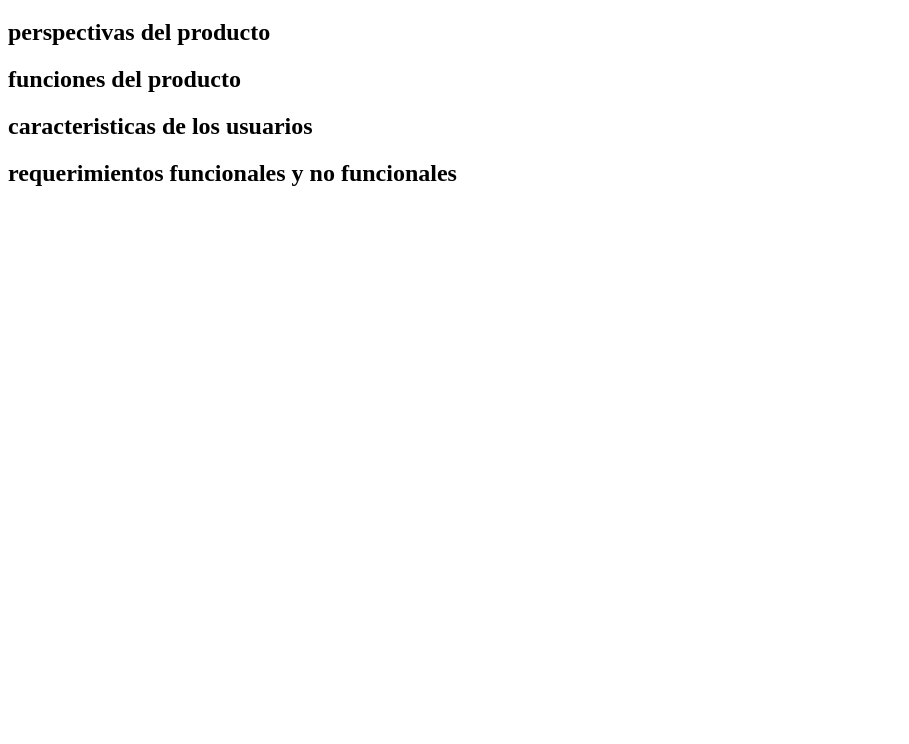
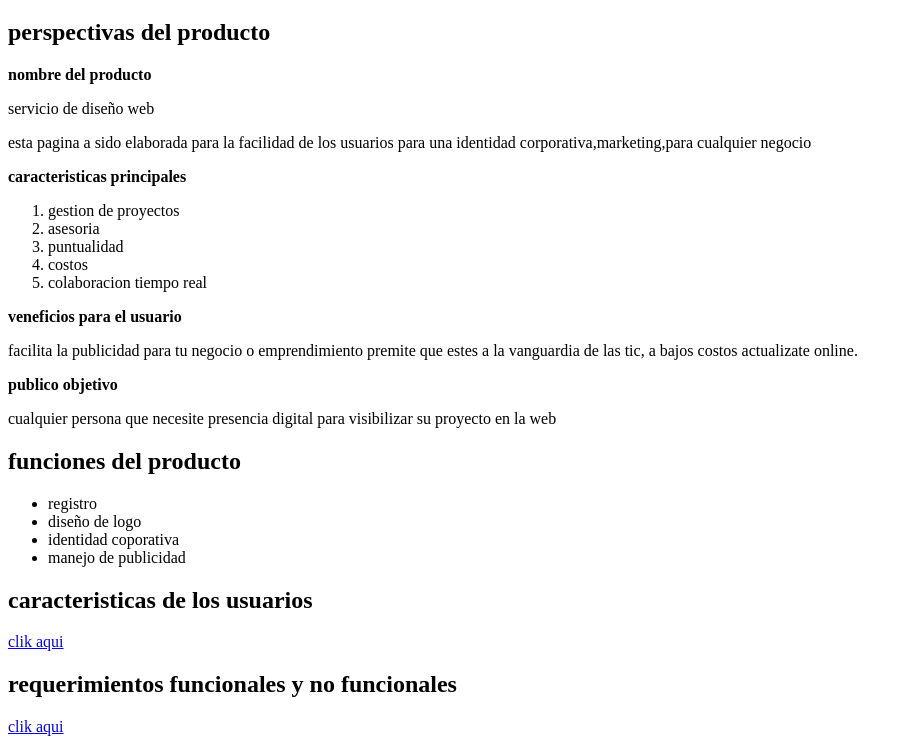
Before and after one commit to karitho11/perspectiva, a plain HTML site: page index.html in a window 1280 px wide. Shown: the part 61-805 px from the top of the page, without its empty margins (0-909 px from the left). Drawn offline with Linux system fonts and the light colour scheme.

Commit message:
queda pendiente caracteristicas de los usuarios y estilos

```diff
--- a/index.html
+++ b/index.html
@@ -10,9 +10,31 @@
 <body>
     <h1>requisitos usando el estandar IEEE830</h1>
     <h2>perspectivas del producto</h2>
+    <strong>nombre del producto</strong>
+    <p>servicio de diseño web </p>
+    <p>esta pagina a sido elaborada para la facilidad de los usuarios para una identidad corporativa,marketing,para cualquier negocio</p>
+    <strong>caracteristicas principales</strong>
+    <ol>
+        <li>gestion de proyectos</li>
+        <li>asesoria</li>
+        <li>puntualidad</li>
+        <li>costos</li>
+        <li>colaboracion tiempo real</li>
+    </ol>
+    <strong>veneficios para el usuario</strong>
+    <p>facilita la publicidad para tu negocio o emprendimiento premite que estes a la vanguardia de las tic, a bajos costos actualizate online.</p>
+    <strong>publico objetivo</strong>
+    <p>cualquier persona que necesite presencia digital para visibilizar su proyecto en la web </p>
     <h2>funciones del producto</h2>
-    <h2>caracteristicas de los usuarios</h2>
-    <h2>requerimientos funcionales y no funcionales</h2>
-
+    <ul>
+        <li>registro</li>
+        <li>diseño de logo</li>
+        <li>identidad coporativa </li>
+        <li>manejo de publicidad</li>
+    </ul>
+    <h2>caracteristicas de los usuarios</h2> <!-- Ya está hecho-->
+    <a href="https://karitho11.github.io/caso_de_uso/" target="blank">clik aqui</a>
+    <h2>requerimientos funcionales y no funcionales</h2><!-- Ya está hecho-->
+    <a href="https://karitho11.github.io/requerimientos/" target="blank">clik aqui</a>
 </body>
 </html>
```
